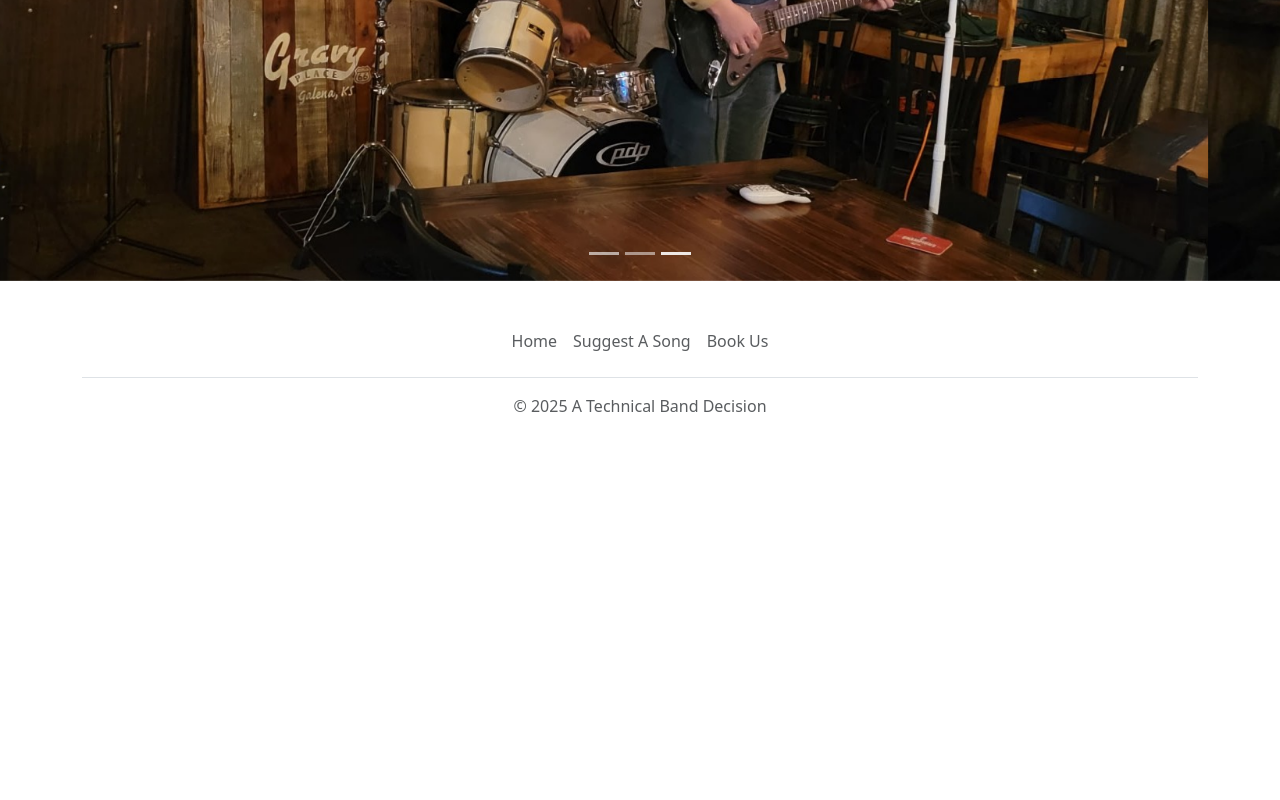
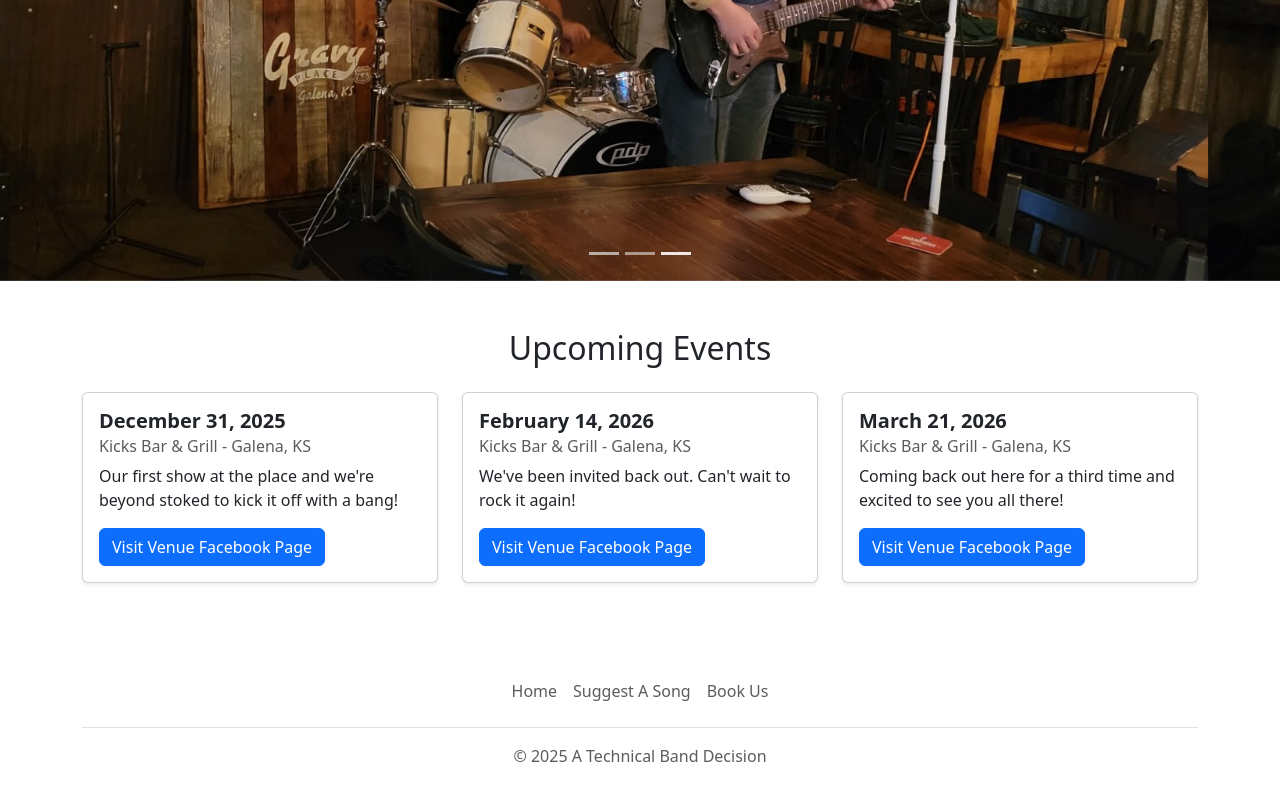
Before and after one commit to nrrorton/band_site, a website: page public/index.html in a window 1280 px wide. Shown: the part 1764-2564 px from the top of the page. Before the commit the page ends 2238 px from the top, so only its background shows below. Drawn offline with nearby package versions, Linux system fonts and the light colour scheme.

Commit message:
Adding bootstrap cards

```diff
--- a/public/index.html
+++ b/public/index.html
@@ -44,7 +44,7 @@
 
     <div class="px-4 pt-5 my-5 mb-5 text-center border-bottom" class="section-spacing">
         <div class="overflow-hidden">
-            <div class="container px-5 mb-5"> <img src="images/my_view3.jpg" class="img-fluid border rounded-3 shadow-lg mb-4"
+            <div class="container px-5 mb-5"> <img src="images/my_view1.jpg" class="img-fluid border rounded-3 shadow-lg mb-4"
                     alt="Drummers Eye View" width="700" height="1500" loading="lazy"> </div>
         </div>
         <h1 class="display-4 fw-bold text-body-emphasis">Come Check Us Out!</h1>
@@ -111,6 +111,57 @@
         </button>
     </div>
 
+    <section class="container my-5">
+        <h2 class="text-center mb-4">Upcoming Events</h2>
+
+        <div class="row justify-content-center">
+            <div class="col-md-6 col-lg-4 mb-4">
+                <div class="card shadow-sm h-100">
+                    <div class="card-body">
+                        <h5 class="card-title fw-bold">December 31, 2025</h5>
+                        <h6 class="card-subtitle text-muted mb-2">Kicks Bar & Grill - Galena, KS</h6>
+                        <p class="card-text">
+                            Our first show at the place and we're beyond stoked to kick it off with a bang!
+                        </p>
+                        <a href="https://www.facebook.com/profile.php?id=61568492858278" target="_blank" class="btn btn-primary">
+                            Visit Venue Facebook Page
+                        </a>
+                    </div>
+                </div>
+            </div>
+
+            <div class="col-md-6 col-lg-4 mb-4">
+                <div class="card shadow-sm h-100">
+                    <div class="card-body">
+                        <h5 class="card-title fw-bold">February 14, 2026</h5>
+                        <h6 class="card-subtitle text-muted mb-2">Kicks Bar & Grill - Galena, KS</h6>
+                        <p class="card-text">
+                            We've been invited back out. Can't wait to rock it again!
+                        </p>
+                        <a href="https://www.facebook.com/profile.php?id=61568492858278" target="_blank" class="btn btn-primary">
+                            Visit Venue Facebook Page
+                        </a>
+                    </div>
+                </div>
+            </div>
+
+            <div class="col-md-6 col-lg-4 mb-4">
+                <div class="card shadow-sm h-100">
+                    <div class="card-body">
+                        <h5 class="card-title fw-bold">March 21, 2026</h5>
+                        <h6 class="card-subtitle text-muted mb-2">Kicks Bar & Grill - Galena, KS</h6>
+                        <p class="card-text">
+                            Coming back out here for a third time and excited to see you all there!
+                        </p>
+                        <a href="https://www.facebook.com/profile.php?id=61568492858278" target="_blank" class="btn btn-primary">
+                            Visit Venue Facebook Page
+                        </a>
+                    </div>
+                </div>
+            </div>
+        </div>
+    </section>
+
     <div class="container">
         <footer class="py-3 my-4">
             <ul class="nav justify-content-center border-bottom pb-3 mb-3">
```
Also changed, not shown: public/images/my_view1.jpg (added), public/images/my_view3.jpg (deleted), 2 other files.
